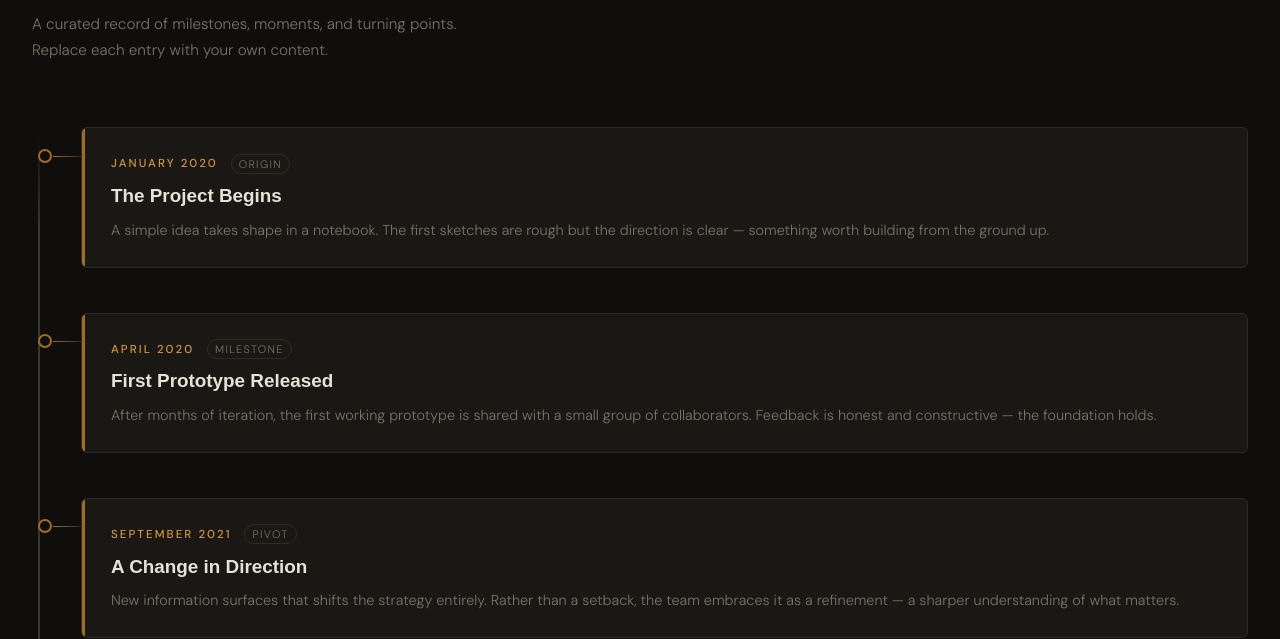
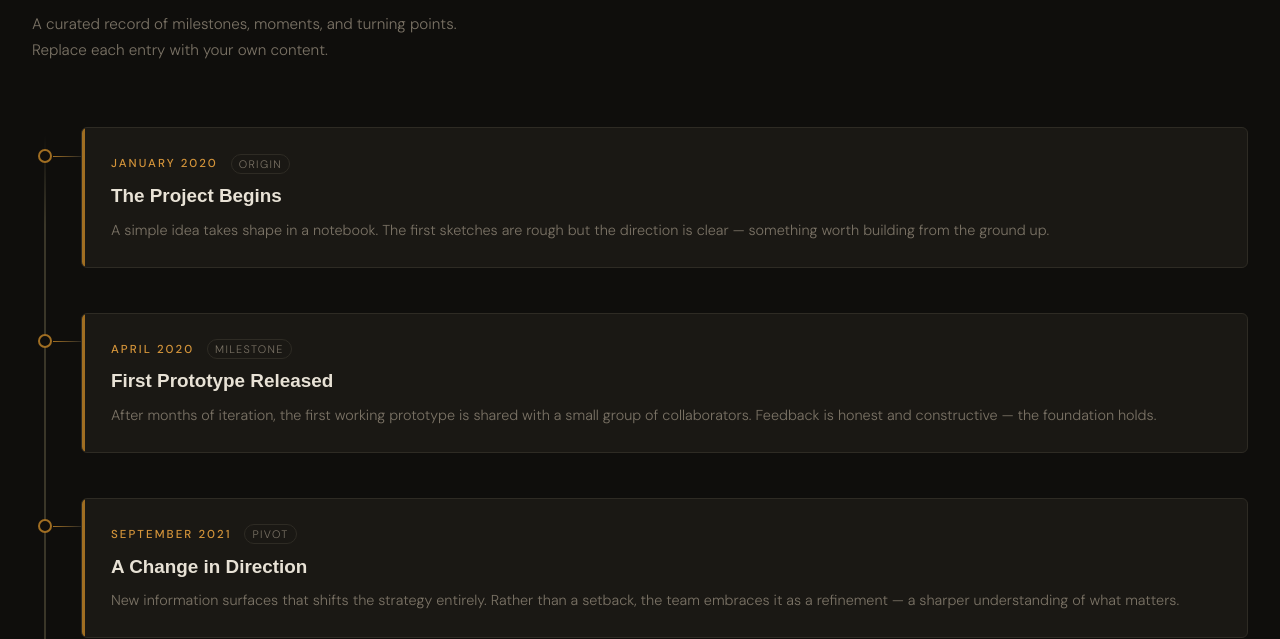
Before and after one commit to pflagerd/timeline-bootstrap, a website: page index.html in a window 1280 px wide. Shown: the part 176-815 px from the top of the page. Drawn offline with Linux system fonts and the light colour scheme; a web font is replaced by a local one.

Commit message:
Starting point.

```diff
--- a/index.html
+++ b/index.html
@@ -71,7 +71,7 @@
     .timeline::before {
       content: '';
       position: absolute;
-      left: calc(var(--dot-size) / 2 - var(--track-w) / 2);
+      left: calc(var(--dot-size) / 1.1 - var(--track-w) / 2);
       top: .5rem;
       bottom: .5rem;
       width: var(--track-w);
```
